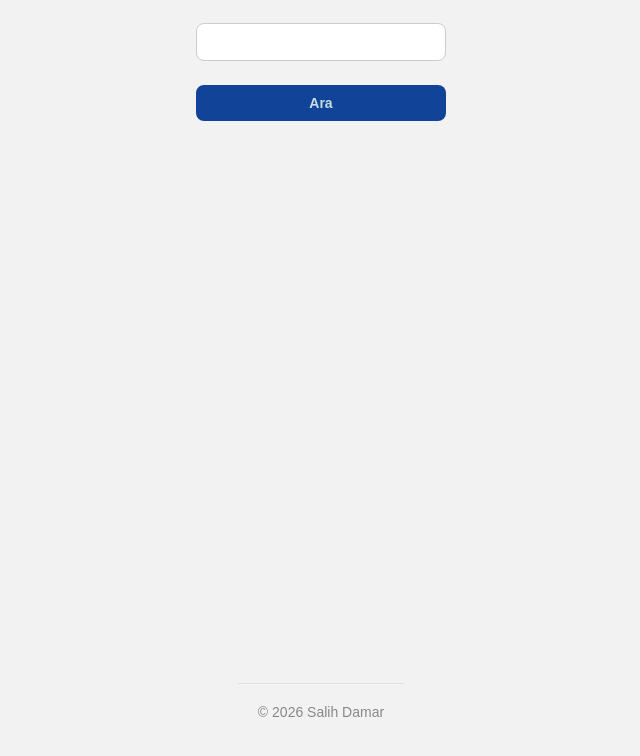
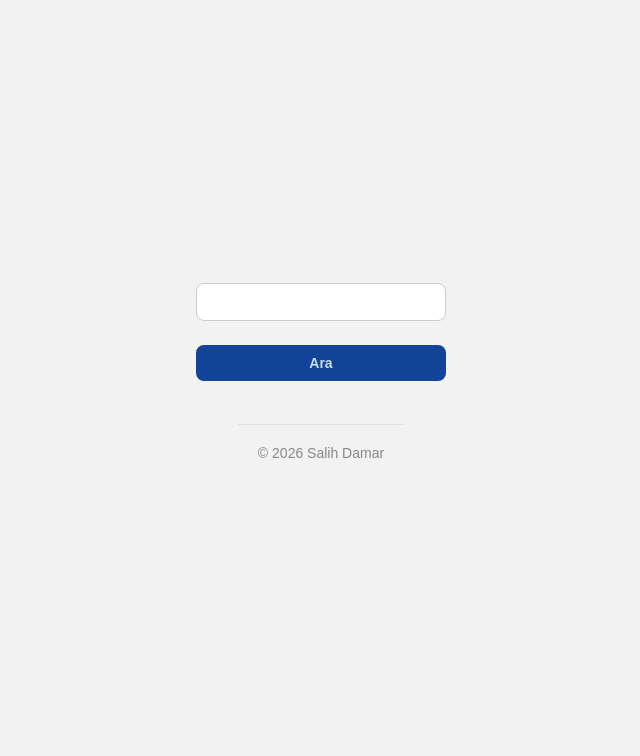
Before and after one commit to salihdamar19/python_projects, a Flask app: page / in a window 1280 px wide. Shown: the top 756 px of the page, without its empty margins (319-959 px from the left). Run offline with Flask 3, Linux system fonts and the light colour scheme.

Commit message:
style changes

```diff
--- a/email_verification/templates/dogrula.html
+++ b/email_verification/templates/dogrula.html
@@ -64,7 +64,7 @@
     footer {
         text-align: center;
         padding: 20px;
-        margin-top: auto;
+        margin-top: 40px;
         font-size: 14px;
         color: #888;
         border-top: 1px solid #e0e0e0;
--- a/email_verification/templates/index.html
+++ b/email_verification/templates/index.html
@@ -63,7 +63,7 @@
     footer {
         text-align: center;
         padding: 20px;
-        margin-top: auto;
+        margin-top: 40px;
         font-size: 14px;
         color: #888;
         border-top: 1px solid #e0e0e0;
--- a/weatherapp/templates/index.html
+++ b/weatherapp/templates/index.html
@@ -44,7 +44,7 @@
         footer {
             text-align: center;
             padding: 20px;
-            margin-top: auto;
+            margin-top: 40px;
             font-size: 14px;
             color: #888;
             border-top: 1px solid #e0e0e0;
```
